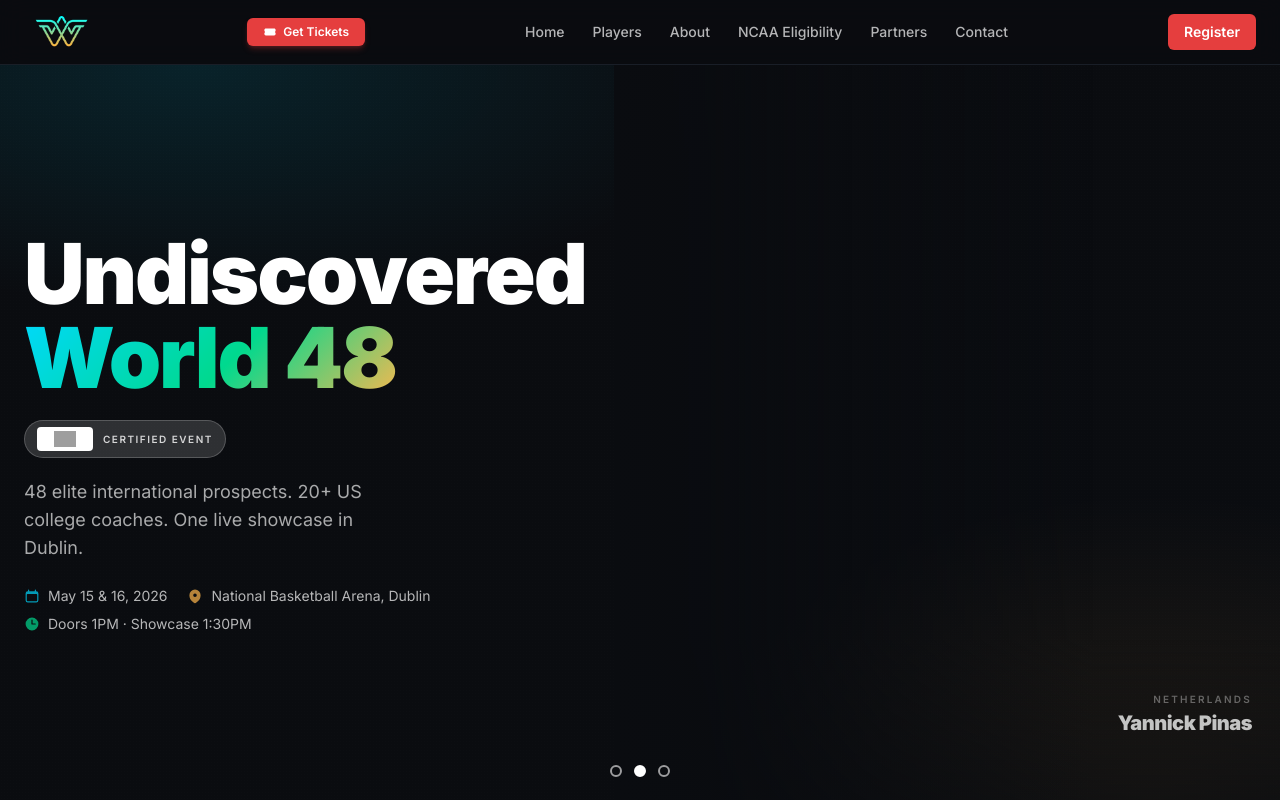
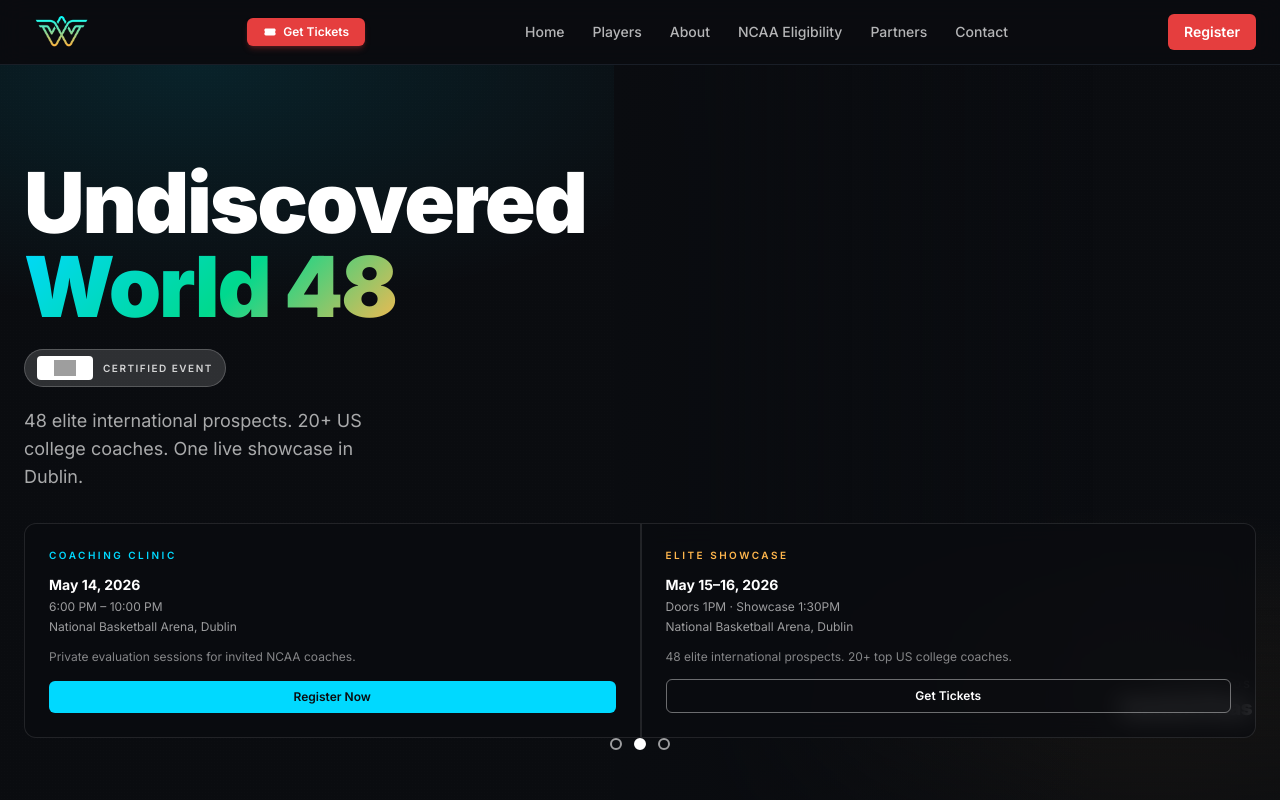
Before and after one commit to markreynolds25/world48-website, a Next.js app: page / in a window 1280 px wide. Shown: the top 800 px of the page. Built offline with nearby package versions, Linux system fonts and the light colour scheme; grey boxes are pictures that could not be loaded.

Commit message:
Add coaching clinic + showcase event info strip to hero

```diff
--- /dev/null
+++ b/components/EventInfoStrip.tsx
@@ -0,0 +1,62 @@
+const SHOWCASE_URL =
+  "https://www.eventbrite.ie/e/undiscovered-world-48-tickets-1988109094821";
+const CLINIC_URL =
+  "https://www.eventbrite.com/e/1988338007505?aff=oddtdtcreator";
+
+export default function EventInfoStrip() {
+  return (
+    <div
+      className="mt-8 grid grid-cols-1 gap-px overflow-hidden rounded-xl border border-white/10 sm:grid-cols-2"
+      style={{ background: "rgba(10,12,16,0.72)", backdropFilter: "blur(12px)" }}
+    >
+      {/* ── Coaching Clinic ─────────────────────────────────────────── */}
+      <div className="flex flex-col gap-3 p-6">
+        <p className="text-[10px] font-semibold uppercase tracking-[0.25em] text-brand-cyan">
+          Coaching Clinic
+        </p>
+        <div className="space-y-1">
+          <p className="text-sm font-bold text-white">May 14, 2026</p>
+          <p className="text-xs text-white/60">6:00 PM – 10:00 PM</p>
+          <p className="text-xs text-white/60">National Basketball Arena, Dublin</p>
+        </div>
+        <p className="text-xs leading-relaxed text-white/50">
+          Private evaluation sessions for invited NCAA coaches.
+        </p>
+        <a
+          href={CLINIC_URL}
+          target="_blank"
+          rel="noreferrer"
+          className="mt-auto inline-flex items-center justify-center rounded-md bg-brand-cyan px-4 py-2 text-xs font-semibold text-surface-0 transition hover:bg-brand-cyan/85 hover:-translate-y-px"
+        >
+          Register Now
+        </a>
+      </div>
+
+      {/* Divider */}
+      <div className="hidden sm:block absolute inset-y-0 left-1/2 w-px bg-white/10" aria-hidden />
+
+      {/* ── Elite Showcase ───────────────────────────────────────────── */}
+      <div className="flex flex-col gap-3 border-t border-white/10 p-6 sm:border-l sm:border-t-0">
+        <p className="text-[10px] font-semibold uppercase tracking-[0.25em] text-brand-gold">
+          Elite Showcase
+        </p>
+        <div className="space-y-1">
+          <p className="text-sm font-bold text-white">May 15–16, 2026</p>
+          <p className="text-xs text-white/60">Doors 1PM · Showcase 1:30PM</p>
+          <p className="text-xs text-white/60">National Basketball Arena, Dublin</p>
+        </div>
+        <p className="text-xs leading-relaxed text-white/50">
+          48 elite international prospects. 20+ top US college coaches.
+        </p>
+        <a
+          href={SHOWCASE_URL}
+          target="_blank"
+          rel="noreferrer"
+          className="mt-auto inline-flex items-center justify-center rounded-md border border-white/40 px-4 py-2 text-xs font-semibold text-white transition hover:bg-white/10 hover:-translate-y-px"
+        >
+          Get Tickets
+        </a>
+      </div>
+    </div>
+  );
+}
--- a/components/HeroSection.tsx
+++ b/components/HeroSection.tsx
@@ -2,6 +2,7 @@
 
 import { useState, useEffect, useCallback } from "react";
 import NcaaBadge from "@/components/NcaaBadge";
+import EventInfoStrip from "@/components/EventInfoStrip";
 
 const PLAYERS = [
   {
@@ -51,7 +52,7 @@
         }
       `}</style>
 
-      <section className="relative flex min-h-[92vh] items-center overflow-hidden">
+      <section className="relative flex min-h-[92vh] flex-col justify-between overflow-hidden pb-16 pt-16 md:pt-24">
 
         {/* ── Background gradients ─────────────────────────────────────── */}
         <div
@@ -97,12 +98,12 @@
             className="absolute inset-0"
             style={{
               background:
-                "linear-gradient(90deg, #0A0C10 0%, rgba(10,12,16,0.93) 14%, rgba(10,12,16,0.42) 40%, transparent 72%), linear-gradient(0deg, rgba(10,12,16,0.60) 0%, transparent 22%)",
+                "linear-gradient(90deg, #0A0C10 0%, rgba(10,12,16,0.93) 14%, rgba(10,12,16,0.42) 40%, transparent 72%), linear-gradient(0deg, rgba(10,12,16,0.75) 0%, transparent 28%)",
             }}
           />
 
-          {/* Player name tag — bottom-right */}
-          <div className="absolute bottom-16 right-7 text-right">
+          {/* Player name tag — above the strip */}
+          <div className="absolute bottom-24 right-7 text-right">
             <p className="text-[10px] font-semibold uppercase tracking-[0.22em] text-white/35">
               {player.country}
             </p>
@@ -113,7 +114,7 @@
         </div>
 
         {/* ── Left content panel ────────────────────────────────────────── */}
-        <div className="relative z-10 mx-auto w-full max-w-7xl px-6 py-20 md:py-28">
+        <div className="relative z-10 mx-auto w-full max-w-7xl px-6">
           <div className="w-full md:max-w-[46%]">
 
             {/* Headline */}
@@ -134,27 +135,16 @@
               showcase in Dublin.
             </p>
 
-            {/* Event meta */}
-            <dl className="mt-6 flex flex-wrap gap-x-5 gap-y-2 text-sm">
-              <div className="flex items-center gap-2 text-white/70">
-                <CalendarIcon />
-                <span>May 15 &amp; 16, 2026</span>
-              </div>
-              <div className="flex items-center gap-2 text-white/70">
-                <LocationIcon />
-                <span>National Basketball Arena, Dublin</span>
-              </div>
-              <div className="flex items-center gap-2 text-white/70">
-                <ClockIcon />
-                <span>Doors 1PM · Showcase 1:30PM</span>
-              </div>
-            </dl>
-
           </div>
         </div>
 
-        {/* ── Carousel dots — absolute bottom-centre ───────────────────── */}
-        <div className="absolute bottom-6 left-0 right-0 z-10 flex items-center justify-center gap-3">
+        {/* ── Event info strip — full width, above dots ────────────────── */}
+        <div className="relative z-10 mx-auto w-full max-w-7xl px-6">
+          <EventInfoStrip />
+        </div>
+
+        {/* ── Carousel dots — bottom-centre ────────────────────────────── */}
+        <div className="relative z-10 flex items-center justify-center gap-3 pb-1">
           {PLAYERS.map((p, i) => (
             <button
               key={p.name}
@@ -173,56 +163,3 @@
     </>
   );
 }
-
-/* ─── Icon helpers ─────────────────────────────────────────────────────────── */
-
-function CalendarIcon() {
-  return (
-    <svg
-      xmlns="http://www.w3.org/2000/svg"
-      viewBox="0 0 20 20"
-      fill="currentColor"
-      className="h-4 w-4 shrink-0 text-brand-cyan/70"
-    >
-      <path
-        fillRule="evenodd"
-        d="M5.75 2a.75.75 0 0 1 .75.75V4h7V2.75a.75.75 0 0 1 1.5 0V4h.25A2.75 2.75 0 0 1 18 6.75v8.5A2.75 2.75 0 0 1 15.25 18H4.75A2.75 2.75 0 0 1 2 15.25v-8.5A2.75 2.75 0 0 1 4.75 4H5V2.75A.75.75 0 0 1 5.75 2Zm-1 5.5c-.69 0-1.25.56-1.25 1.25v6.5c0 .69.56 1.25 1.25 1.25h10.5c.69 0 1.25-.56 1.25-1.25v-6.5c0-.69-.56-1.25-1.25-1.25H4.75Z"
-        clipRule="evenodd"
-      />
-    </svg>
-  );
-}
-
-function LocationIcon() {
-  return (
-    <svg
-      xmlns="http://www.w3.org/2000/svg"
-      viewBox="0 0 20 20"
-      fill="currentColor"
-      className="h-4 w-4 shrink-0 text-brand-gold/70"
-    >
-      <path
-        fillRule="evenodd"
-        d="m9.69 18.933.003.001C9.89 19.02 10 19 10 19s.11.02.308-.066l.002-.001.006-.003.018-.008a5.741 5.741 0 0 0 .281-.14c.186-.096.446-.24.757-.433.62-.384 1.445-.966 2.274-1.765C15.302 15.1 17 12.462 17 9A7 7 0 1 0 3 9c0 3.462 1.698 6.1 3.354 7.584a13.731 13.731 0 0 0 2.274 1.765 11.842 11.842 0 0 0 1.037.573l.018.008.006.003ZM10 11.25a2.25 2.25 0 1 0 0-4.5 2.25 2.25 0 0 0 0 4.5Z"
-        clipRule="evenodd"
-      />
-    </svg>
-  );
-}
-
-function ClockIcon() {
-  return (
-    <svg
-      xmlns="http://www.w3.org/2000/svg"
-      viewBox="0 0 20 20"
-      fill="currentColor"
-      className="h-4 w-4 shrink-0 text-brand-green/70"
-    >
-      <path
-        fillRule="evenodd"
-        d="M10 18a8 8 0 1 0 0-16 8 8 0 0 0 0 16Zm.75-13a.75.75 0 0 0-1.5 0v5c0 .414.336.75.75.75h4a.75.75 0 0 0 0-1.5h-3.25V5Z"
-        clipRule="evenodd"
-      />
-    </svg>
-  );
-}
```
